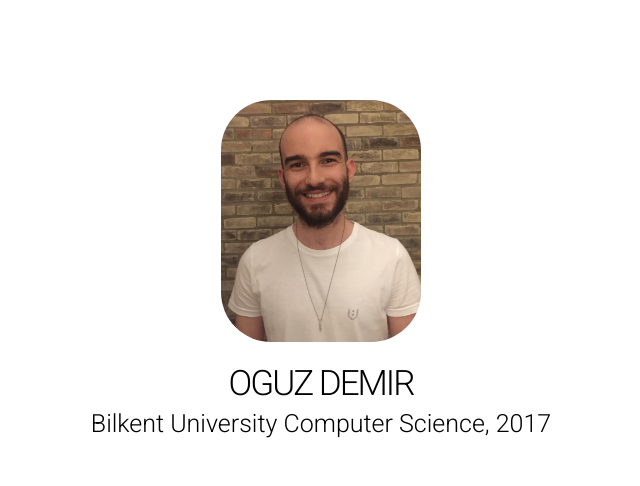
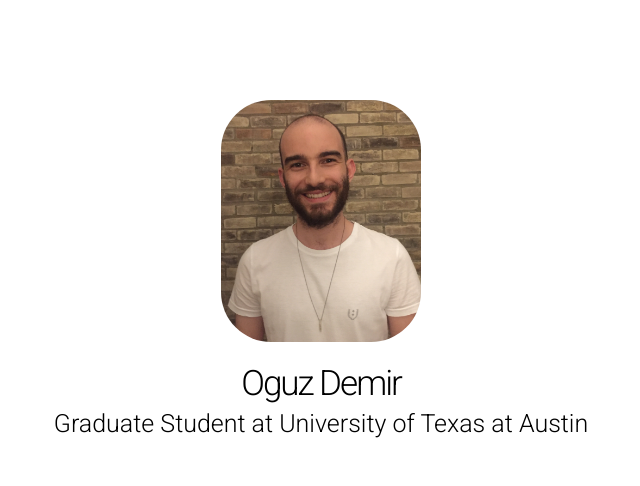
Before and after one commit to oguzdemir/oguzdemir.github.io, a plain HTML site: page index.html in a window 1280 px wide. Shown: the top 486 px of the page, without its empty margins (319-959 px from the left). Drawn offline with Linux system fonts and the light colour scheme.

Commit message:
Update index.html

```diff
--- a/index.html
+++ b/index.html
@@ -10,8 +10,8 @@
 </head>
 <body>
 	<img id="od" src = "img/oguz_.jpg" style= "width: 200px;"/>
-	<h1>OGUZ DEMIR</h1>
-	<p>Bilkent University Computer Science, 2017</p>
+	<h1>Oguz Demir</h1>
+	<p>Graduate Student at University of Texas at Austin</p>
 
 	<div id = "links">
 	<a href="mailto:ogzdemr@gmail.com"><img class="linkimg" src="img/mail.png"></a>
```
